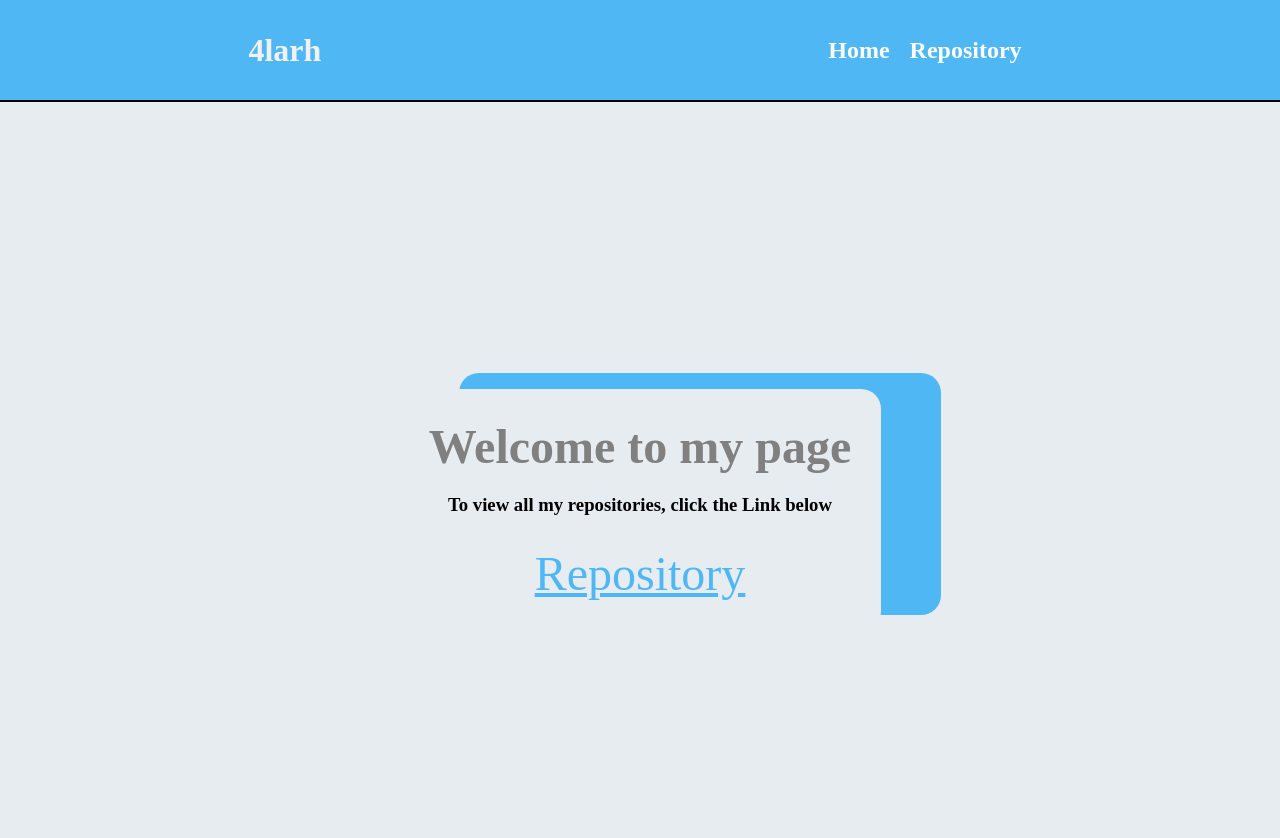
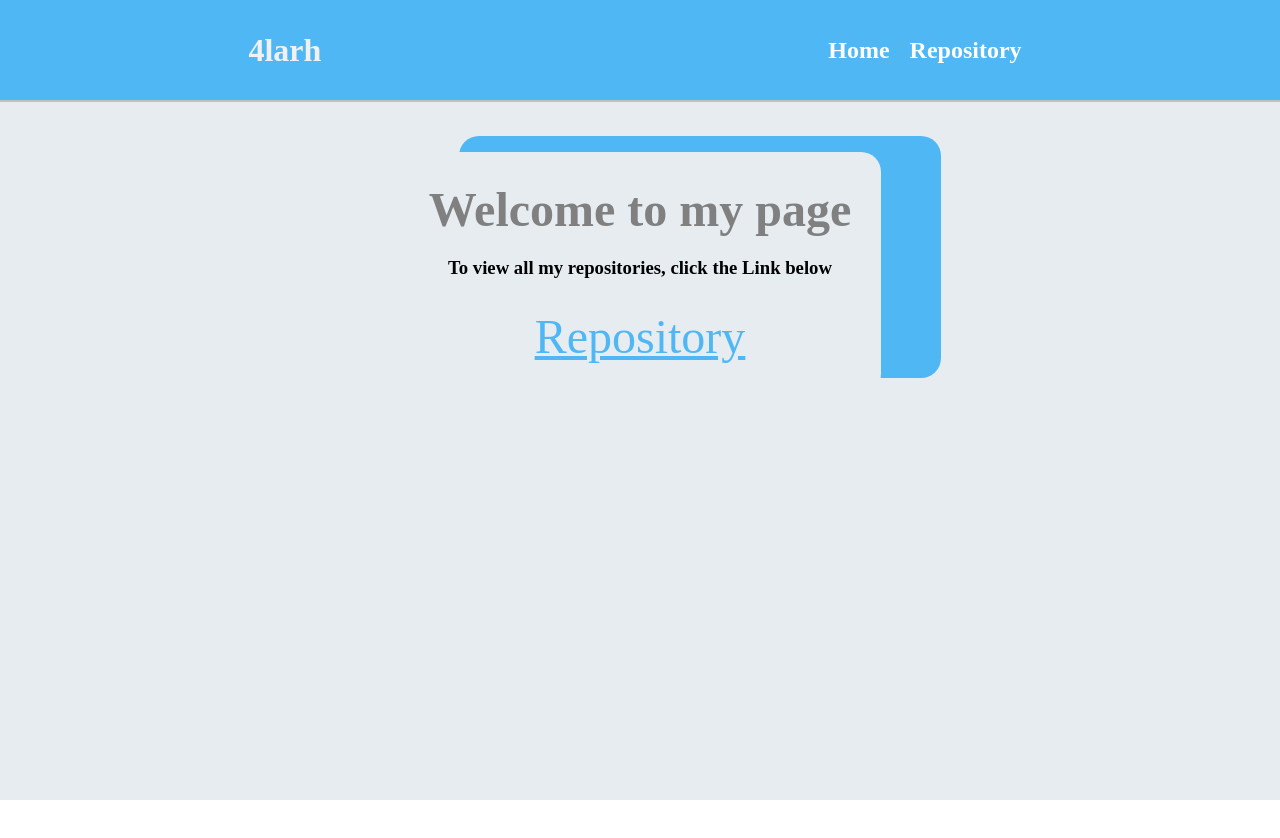
Before and after one commit to Folarh/alt-final-examinations, a Vue app: page / in a window 1280 px wide. Shown: the top 838 px of the page. After the commit the page ends 800 px from the top, so only its background shows below. Built offline with nearby package versions, Linux system fonts and the light colour scheme.

Commit message:
re-edit code

```diff
--- a/src/App.vue
+++ b/src/App.vue
@@ -21,7 +21,7 @@ export default {
   padding: 0;
 }
 #app {
-  /* height: 100vh; */
+  height: 100vh;
   background-color: #e6ecf0;
 
 }
--- a/src/Pages/DetailsPage.vue
+++ b/src/Pages/DetailsPage.vue
@@ -66,6 +66,7 @@ export default {
   background-color: whitesmoke;
   padding: 20px;
   border-radius: 4px;
+
 }
 .repo-details h1 {
   text-align: center;
--- a/src/Pages/HomePage.vue
+++ b/src/Pages/HomePage.vue
@@ -22,7 +22,7 @@ export default {
 <style>
 .homepage{
   display: flex;
-  height: 765px;
+  /* height: 765px; */
   flex-wrap: wrap;
   justify-content: center;
 color: white;
--- a/src/Pages/RepositoryPage.vue
+++ b/src/Pages/RepositoryPage.vue
@@ -10,7 +10,6 @@
 
    </div>
    <div v-else class="load">
-  loading...
   <SpinnerPage/>
     </div>
 
@@ -46,7 +45,8 @@ return{posts,error}
     border-radius: 20px;
     padding: 20px;
     color: white;
-    /* height: 500px; */
+
+
 }
 
 .repository h1{
--- a/src/components/NavBar.vue
+++ b/src/components/NavBar.vue
@@ -22,10 +22,13 @@ export default {
    display: flex;
    justify-content: space-around;
    align-items: center;
-   border-bottom: 2px solid black;
+   border-bottom: 2px solid silver;
    background-color: #50b7f5;
    color: #f1f1f1;
    height: 100px;
+   top: 0;
+   z-index: 100;
+   position: sticky;
 }
  .navbar a{
     font-weight: bold;
--- a/src/components/PostList.vue
+++ b/src/components/PostList.vue
@@ -45,7 +45,7 @@ export default {
 }
 .pagination {
   display: flex;
-  flex-wrap: wrap;
+  /* flex-wrap: wrap; */
   justify-content: center;
   align-items: center;
   gap: 10px;
@@ -57,6 +57,7 @@ export default {
   border: none;
   outline: none;
   border-radius: 6px;
+  color:  grey;
 }
 .pagination button:hover {
   background-color: #50b7f5;;
--- a/src/components/SinglePost.vue
+++ b/src/components/SinglePost.vue
@@ -40,9 +40,5 @@ props: ['post'],
 .singlepost a{
   color: #50b7f5;
 }
-.pagination{
-  display: flex;
-  align-items: center;
-  justify-content: center;
-}
+
 </style>
--- a/src/composables/myPagination.js
+++ b/src/composables/myPagination.js
@@ -7,7 +7,7 @@ const myPagination = (data) => {
     //     return { index: item, value: `this_${item}` };
     //   });
 
-    const perPage = 5;
+    const perPage = 3;
 
     const paginatedData = computed(() =>
       data.slice((page.value - 1) * perPage, page.value * perPage)
```
